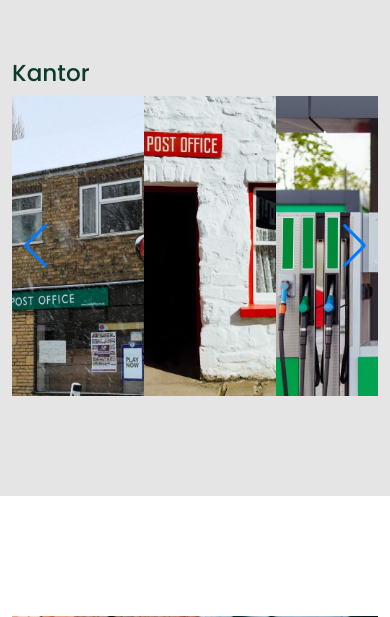
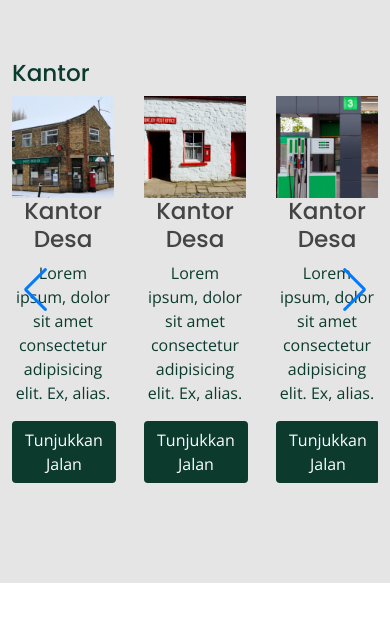
Before and after one commit to WidadSucitra/Desa-Tamaona, a PHP site: page /sarana.html in a window 390 px wide. Shown: the part 350-967 px from the top of the page. Run offline with PHP 8.4, Linux system fonts and the light colour scheme.

Commit message:
perbaikan navbar dan slide

```diff
--- a/assets/css/style.css
+++ b/assets/css/style.css
@@ -423,7 +423,7 @@
   width: fit-content;
   padding: 0 35px;
   border-radius: 25px;
-  margin: 0 20px;
+  margin: 20px 20px;
 }
 
 .statistik .statistik-penduduk img{
@@ -485,6 +485,12 @@
   background-color: yellow;
 }
 
+@media (min-width: 992px) {
+  .statistik .statistik-penduduk .col-md-3{
+    margin: 0 20px;
+  }
+}
+
 /* -----------------------------------------------------------
 # Gallery
 --------------------------------------------------------------*/
@@ -610,12 +616,6 @@
 .potensi.sarana #masjid, .statistik .daftar-dusun{
   margin-bottom: 0;
 }
-.sarana .content{
-  width: 300px;
-  background: black;
-  overflow: hidden;
-  position: relative;
-}
 
 .sarana img{
   max-width: 100%;
@@ -623,44 +623,11 @@
   /* box-shadow: 2px 2px 20px #949090bc; */
 }
 
-.sarana .content img{
-  transform: scale(1.3);
-  transition: all 0.3s ease-out ;
-}
-
-.sarana .content:hover img{
-  transform: scale(1.1) translateY(-20px);
-  opacity: 0.3;
-}
-
-.sarana .desc{
-  position: absolute;
-  left: 0;
-  bottom: 22%;
-  width: 100%;
-  padding: 15px;
-  text-align: center;
-}
-
-.sarana .desc h3, .sarana .desc p{
-  color: #FFBA00;
-}
-
 .sarana .btn{
   background-color: #0C3B2E;
 }
 
-.sarana-kantor .content  h3,
-.sarana .content  p,
-.sarana .content  .btn{
-  opacity: 0   ;
-}
-
-.sarana-kantor .content:hover h3,
-.sarana .content:hover p,
-.sarana .content:hover .btn{
-  opacity: 1   ;
-}
+
 
 
 .sarana a{
@@ -672,29 +639,7 @@
   background-color: #609773;
 }
 
-/* SWIPE */
-.swiper.sarana {
-  width: 100%;
-  height: 100%;
-  padding: 50px;
-}
-
-.swiper-wrapper{
-  width: 90%;
-}
-
-.swiper-pagination-bullet{
-  height: 7px;
-  width: 26px;
-  border-radius: 25px;
-  background-color: #fff;
-}
-
-
-.swiper-button-next:hover,.swiper-button-prev:hover{
-  opacity:1;
-  color: rgb(8, 49, 130);
-}
+
 
 #sekolah,#masjid, .status-perkawinan, .daftar-dusun{
   margin: 100px 0;
@@ -746,7 +691,7 @@
 
 .event .search_wrap .search_box{
 	position: relative;
-	width: 500px;
+	width: 70%;
 	height: 60px;
   border: #6D9773;
 }
```
